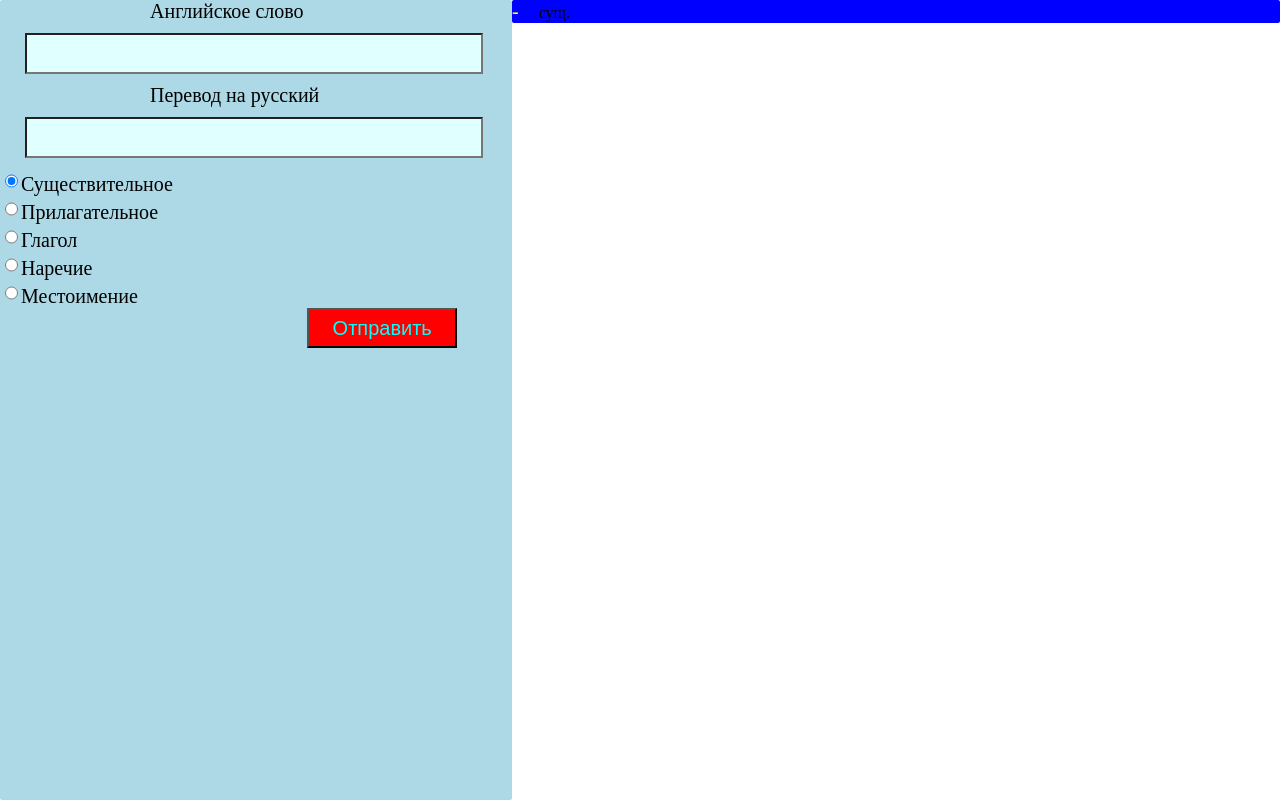
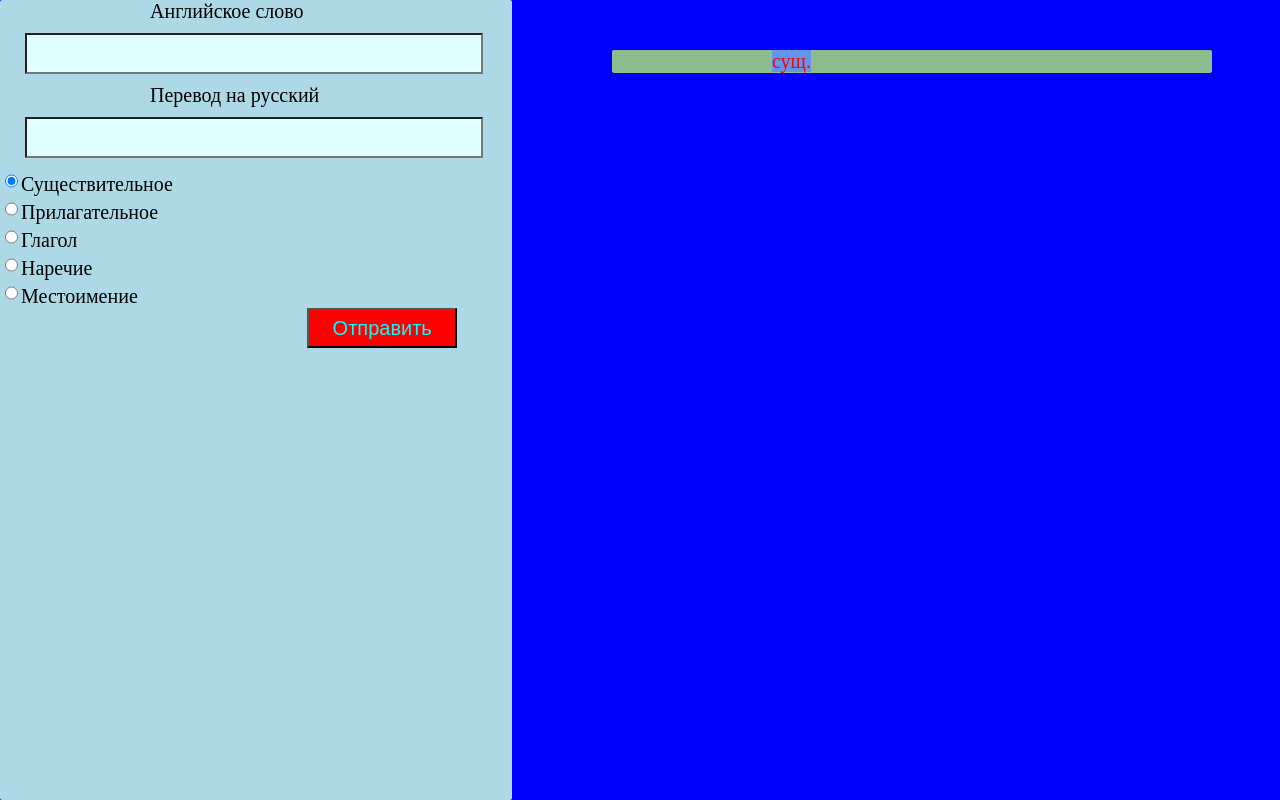
Before and after one commit to ponfry/Homework2, a plain HTML site: page index.html in a window 1280 px wide. Both pictures are taken after a click on the button "Отправить". Drawn offline with Linux system fonts and the light colour scheme.

Commit message:
Выполнена стилизация страницы

```diff
--- a/index.html
+++ b/index.html
@@ -30,8 +30,8 @@
             </label>
             <button class="create">Отправить</button>
         </div>
-        <div class="dictionary">
-
+        <div class="field_dictionary">
+            <div class="dictionary"></div>
         </div>
         <script src="script.js"></script>
     </body>
--- a/script.js
+++ b/script.js
@@ -1,34 +1,33 @@
 document.getElementsByClassName("create")[0].onclick = function () {
 
-    var type_new_word = get_type();
-
-    document.getElementsByClassName("dictionary")[0].appendChild(create_new_element("span", "word", get_word));
-
+    document.getElementsByClassName("dictionary")[0].appendChild(create_new_element("span", "eword", get_english_word));
+    document.getElementsByClassName("dictionary")[0].appendChild(create_new_element("span", "rword", get_russian_word));
     document.getElementsByClassName("dictionary")[0].appendChild(create_new_element("span", get_type(), get_part_of_speech));
 };
 function get_part_of_speech() {
     var type = get_type();
     if(type === "noun"){
-        return "сущ."
+        return "сущ."+"<br>"
     }
     if(type === "adjective"){
-        return "прил."
+        return "прил."+"<br>"
     }
     if(type === "verb"){
-        return "глаг."
+        return "глаг."+"<br>"
     }
     if(type === "pronoun"){
-        return "местоим."
+        return "местоим."+"<br>"
     }
     if(type === "adverb"){
-        return "нар."
+        return "нар."+"<br>"
     }
 
 }
-function get_word() {
-    var english_word = document.getElementsByClassName("english-word")[0].value;
-    var russian_word = document.getElementsByClassName("russian-word")[0].value;
-    return english_word + "-" + russian_word;
+function get_english_word() {
+   return document.getElementsByClassName("english-word")[0].value;
+}
+function get_russian_word() {
+    return document.getElementsByClassName("russian-word")[0].value;
 }
 function get_type() {
     var types = document.getElementsByName("gender");
--- a/style.css
+++ b/style.css
@@ -1,4 +1,4 @@
-div[class="enter"] {
+.enter {
     position: fixed;
     left: 0;
     top: 0;
@@ -10,15 +10,24 @@ div[class="enter"] {
     border-radius: 2px;
 
 }
-div[class="dictionary"]{
+.dictionary{
+    position: absolute;
+    width: 600px;
+    margin: 50px 100px 100px;
+    background: darkseagreen;
+    border-bottom: 10px;
+    border-radius: 2px;
+    display: block;
+    word-wrap: break-word;
+}
+.field_dictionary{
     position: absolute;
     left: 40%;
     top: 0;
     width: 60%;
+    height: 100vh;
     margin: 0;
     background: blue;
-    border-bottom: 10px;
-    border-radius: 2px;
     display: block;
     word-wrap: break-word;
 }
@@ -53,10 +62,37 @@ label {
 }
 body {
     margin: 0;
+    background: blue;
 }
-
-span[class="word"] {
-    margin: 0 20px 0 0;
+span {
+    margin: 0 20px 0 ;
     font-size: 20px;
+}
+span[class="eword"] {
+    margin-left: 50px;
     color: yellow;
 }
+span[class="rword"] {
+    margin-left: 50px;
+    color: greenyellow;
+}
+span[class="noun"] {
+    color: red;
+    background: cornflowerblue;
+}
+span[class="adjective"] {
+    color: darkgreen;
+    background: yellow;
+}
+span[class="verb"] {
+    color: fuchsia;
+    background: green;
+}
+span[class="adverb"] {
+    color: azure;
+    background: black;
+}
+span[class="pronoun"] {
+    color: aqua;
+    background: gold;
+}
```
